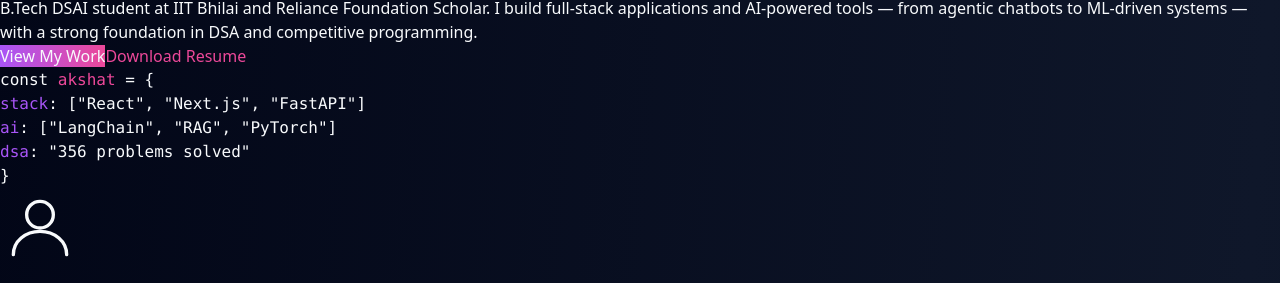
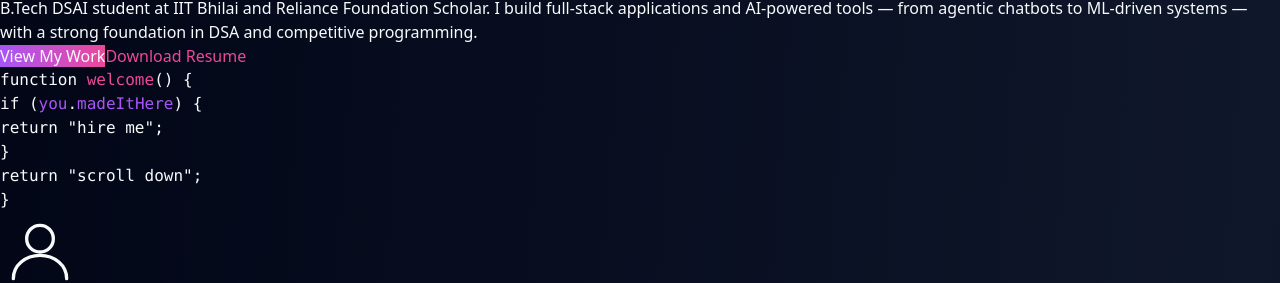
Before and after one commit to Akshats-git/Portfolio, a Next.js app: page / in a window 1280 px wide. Shown: the part 148-431 px from the top of the page. Built offline with nearby package versions, Linux system fonts and the light colour scheme; no server answers.

Commit message:
feat: update Hero component with a welcome function and improved code structure

```diff
--- a/src/components/Hero.tsx
+++ b/src/components/Hero.tsx
@@ -103,31 +103,36 @@
                 <div className="w-3 h-3 rounded-full bg-green-500" />
               </div>
               <pre className="text-sm text-slate-300 font-mono">
-                <span className="text-pink-400">const</span>{" "}
-                <span style={{ color: theme.secondary }}>akshat</span> = {"{"}
+                <span className="text-pink-400">function</span>{" "}
+                <span style={{ color: theme.secondary }}>welcome</span>
+                <span className="text-slate-300">() {"{"}</span>
                 <br />
                 <span className="ml-4">
-                  <span style={{ color: theme.primary }}>stack</span>:
-                  <span className="text-green-400">
-                    {` ["React", "Next.js", "FastAPI"]`}
-                  </span>
+                  <span className="text-pink-400">if</span>
+                  <span className="text-slate-300"> (</span>
+                  <span style={{ color: theme.primary }}>you</span>
+                  <span className="text-slate-300">.</span>
+                  <span style={{ color: theme.primary }}>madeItHere</span>
+                  <span className="text-slate-300">) {"{"}</span>
+                </span>
+                <br />
+                <span className="ml-8">
+                  <span className="text-pink-400">return</span>{" "}
+                  <span className="text-green-400">{'"hire me"'}</span>
+                  <span className="text-slate-300">;</span>
                 </span>
                 <br />
                 <span className="ml-4">
-                  <span style={{ color: theme.primary }}>ai</span>:
-                  <span className="text-green-400">
-                    {` ["LangChain", "RAG", "PyTorch"]`}
-                  </span>
+                  <span className="text-slate-300">{"}"}</span>
                 </span>
                 <br />
                 <span className="ml-4">
-                  <span style={{ color: theme.primary }}>dsa</span>:
-                  <span className="text-green-400">
-                    {` "356 problems solved"`}
-                  </span>
+                  <span className="text-pink-400">return</span>{" "}
+                  <span className="text-green-400">{'"scroll down"'}</span>
+                  <span className="text-slate-300">;</span>
                 </span>
                 <br />
-                {"}"}
+                <span className="text-slate-300">{"}"}</span>
               </pre>
             </div>
           </motion.div>
```
